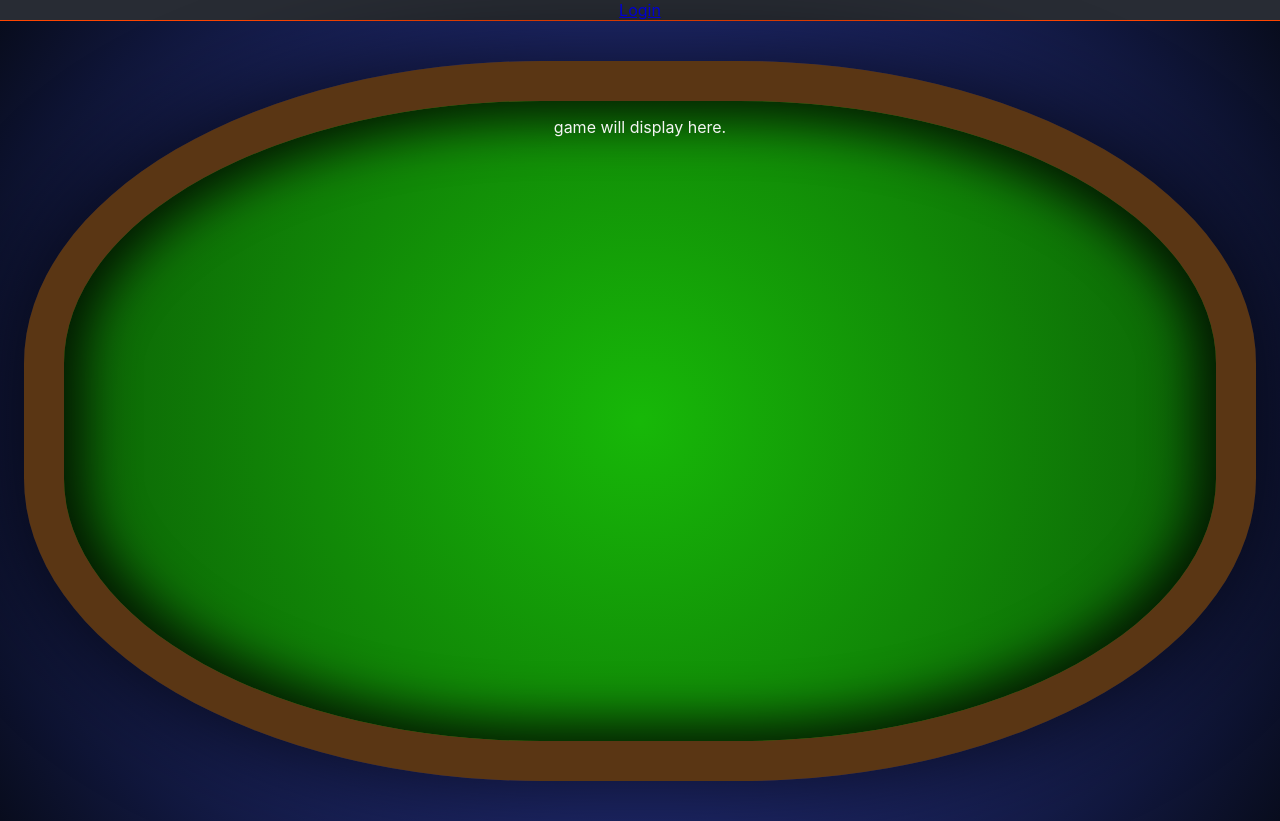
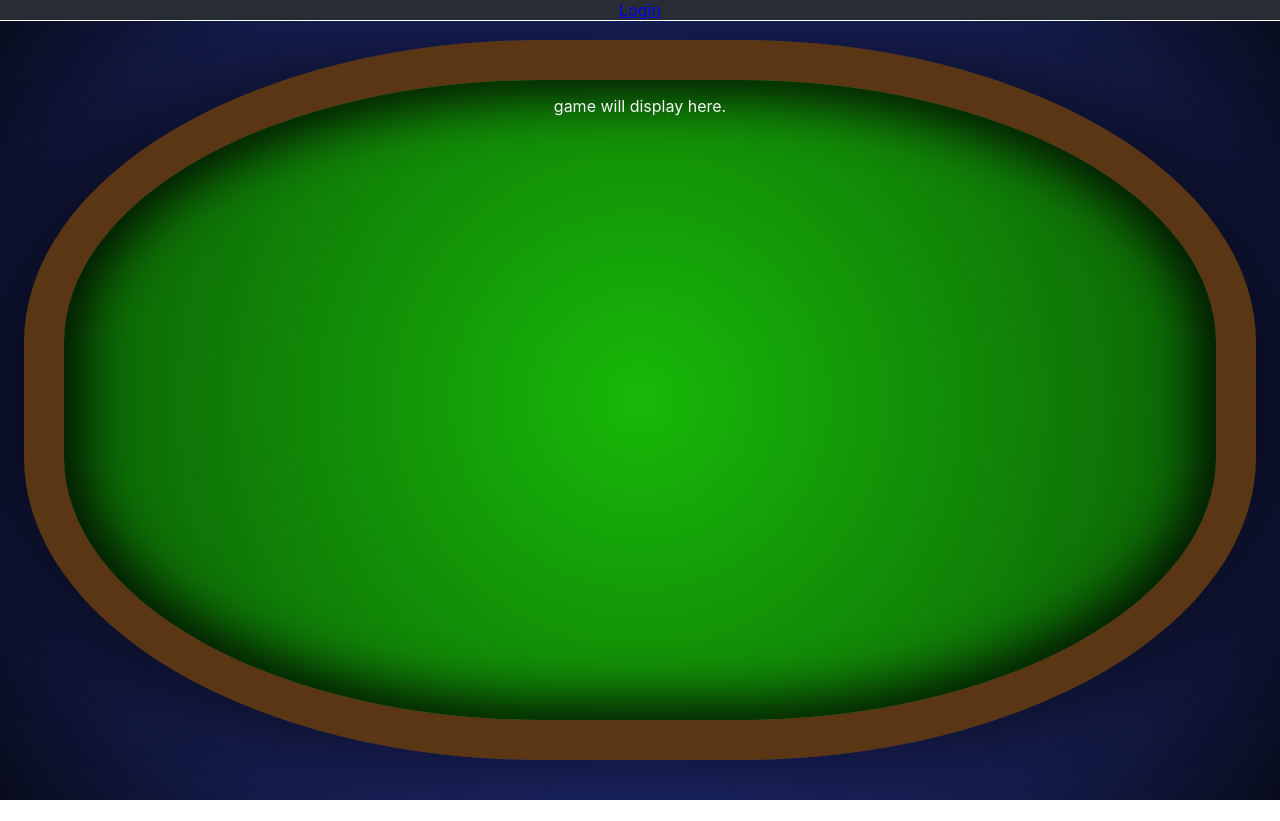
Before and after one commit to valeriubahov/card-game-class-project, a React (Create React App) app: page / in a window 1280 px wide. After the commit the page ends 800 px from the top, so only its background shows below. Built offline with nearby package versions, Linux system fonts and the light colour scheme.

Commit message:
Changes page to be full screen without scroll

```diff
--- a/src/App.css
+++ b/src/App.css
@@ -4,11 +4,11 @@
 
 .App-header {
   background-color: #282c34;
-  display: fixed;
+  color: white;
+  position: fixed;
   top: 0;
   width: 100%;
-  color: white;
-  border-bottom: 1px solid orangered;
+  border-bottom: 1px solid white;
 }
 
 .gamePage {
```
